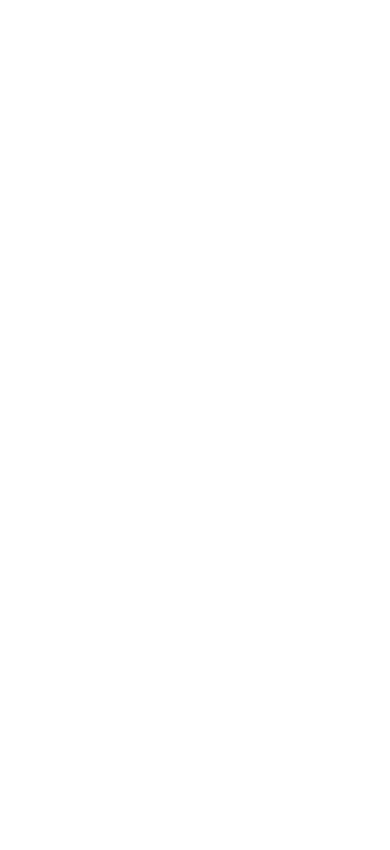
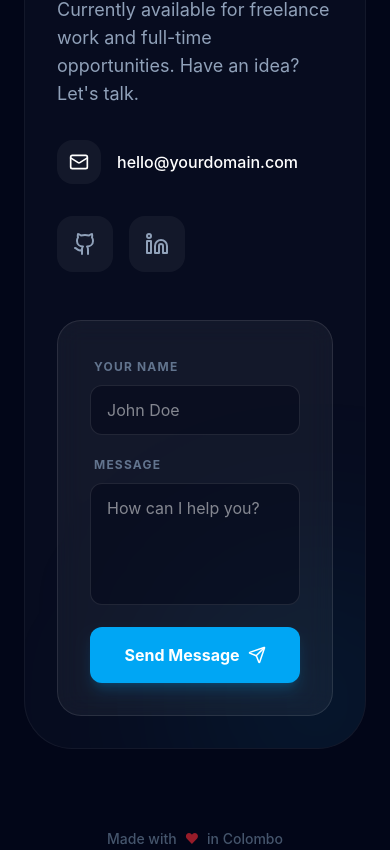
Before and after one commit to HarshanaSenadeera/New-portfolio-2026, a React (Vite) app: page / in a window 390 px wide. Shown: the part 5074-5924 px from the top of the page. Before the commit the page ends 2735 px from the top, so only its background shows below. Built offline with nearby package versions, Linux system fonts and the light colour scheme.

Commit message:
Update about and buid conatct

```diff
--- a/src/App.jsx
+++ b/src/App.jsx
@@ -2,6 +2,8 @@ import { motion } from "framer-motion";
 import Projects from "./components/Projects";
 import { Github, Linkedin, Mail, ArrowUpRight, Code2, Sparkles, ExternalLink } from "lucide-react";
 import Navbar from "./components/Navbar";
+import About from "./components/About";
+import Contact from "./components/Contact";
 
 export default function App() {
   const fadeInUp = {
@@ -81,8 +83,14 @@ export default function App() {
         </div>
       </main>
 
+      {/* 4. About Section */}
+      <About />
+
       {/* 4. Project Grid Section */}
       <Projects />
+
+      {/* 5. Contact Section */}
+      <Contact />
 
       {/* 5. Footer */}
       <footer className="relative z-10 border-t border-white/5 py-10 text-center text-slate-600 text-sm">
--- /dev/null
+++ b/src/components/About.jsx
@@ -0,0 +1,142 @@
+import { motion } from "framer-motion";
+import { User, Cpu, Globe, Zap, Sparkles } from "lucide-react";
+
+export default function About() {
+  const fadeInUp = {
+    initial: { opacity: 0, y: 20 },
+    whileInView: { opacity: 1, y: 0 },
+    viewport: { once: true },
+    transition: { duration: 0.6 }
+  };
+
+  const skillGroups = [
+    { name: "LMS & Backend", skills: ["Moodle", "PHP", "MySQL", "CSS", "HTML"] },
+    { name: "Full Stack", skills: ["Next.js", "Stripe", "Node", "React", "Tailwind CSS", "MongoDB", "Express", "TypeScript", "Firebase"] },
+    { name: "Mobile", skills: ["Flutter", "React Native", "Firebase", "TypeScript"] }
+  ];
+
+  const getIconUrl = (skill) => {
+    const map = {
+      "Moodle": "moodle-original",
+      "PHP": "php-original",
+      "MySQL": "mysql-original",
+      "CSS": "css3-plain",
+      "HTML": "html5-plain",
+      "Next.js": "nextjs-original",
+      "Node": "nodejs-plain",
+      "React": "react-original",
+      "Tailwind CSS": "tailwindcss-original",
+      "MongoDB": "mongodb-plain",
+      "Express": "express-original",
+      "TypeScript": "typescript-plain",
+      "Firebase": "firebase-plain",
+      "Flutter": "flutter-plain",
+      "React Native": "react-original"
+    };
+    const icon = map[skill] || "javascript-plain";
+    return `https://cdn.jsdelivr.net/gh/devicons/devicon/icons/${icon.split('-')[0]}/${icon}.svg`;
+  };
+
+  return (
+    <section id="about" className="relative z-10 container mx-auto px-6 py-24">
+      {/* Section Header */}
+      <motion.div {...fadeInUp} className="mb-16">
+        <h2 className="text-4xl md:text-6xl font-extrabold text-white mb-4 tracking-tighter italic uppercase">
+          About <span className="text-sky-500">Me</span>
+        </h2>
+        <div className="h-1 w-20 bg-sky-500 rounded-full" />
+      </motion.div>
+
+      <div className="grid grid-cols-1 md:grid-cols-3 gap-6">
+
+        {/* 1. Bio Card (The Story) */}
+        <motion.div
+          {...fadeInUp}
+          className="md:col-span-2 p-8 rounded-3xl bg-slate-900/40 border border-white/5 backdrop-blur-sm"
+        >
+          <div className="flex items-center gap-4 mb-6">
+            <div className="p-3 bg-sky-500/10 rounded-xl text-sky-400">
+              <User size={28} />
+            </div>
+            <h3 className="text-2xl font-bold text-white">The Story</h3>
+          </div>
+          <p className="text-slate-400 leading-relaxed text-lg">
+            I'm a Full-stack Developer who loves turning complex ideas into
+            <span className="text-white font-medium"> elegant digital realities.</span> With a deep focus on the
+            modern JavaScript ecosystem, I bridge the gap between robust backend logic and pixel-perfect frontend design.
+          </p>
+          <p className="text-slate-400 mt-4 leading-relaxed">
+            My journey involves mastering diverse environments—from scaling
+            <span className="text-sky-400"> LMS platforms</span> to architecting
+            high-performance <span className="text-purple-400">Mobile Apps</span>.
+          </p>
+        </motion.div>
+
+        {/* 2. Experience Card */}
+        <motion.div
+          {...fadeInUp}
+          transition={{ delay: 0.1 }}
+          className="p-8 rounded-3xl bg-gradient-to-br from-sky-500/20 to-transparent border border-sky-500/20 flex flex-col justify-center items-center text-center"
+        >
+          <Zap className="text-sky-400 mb-4 animate-bounce" size={40} />
+          <h3 className="text-6xl font-black text-white mb-1">2+</h3>
+          <p className="text-sky-400 font-bold uppercase tracking-widest text-xs">Years of Innovation</p>
+        </motion.div>
+
+        {/* 3. Location Card */}
+        <motion.div
+          {...fadeInUp}
+          transition={{ delay: 0.2 }}
+          className="p-8 rounded-3xl bg-slate-900/40 border border-white/5 flex items-center gap-6"
+        >
+          <div className="p-4 bg-purple-500/10 rounded-2xl text-purple-400">
+            <Globe size={32} />
+          </div>
+          <div>
+            <h3 className="text-xl font-bold text-white">Based in</h3>
+            <p className="text-slate-400">Colombo, Sri Lanka</p>
+          </div>
+        </motion.div>
+
+        {/* 4. Tech Stack Card (Large) */}
+        <motion.div
+          {...fadeInUp}
+          transition={{ delay: 0.3 }}
+          className="md:col-span-2 p-8 rounded-3xl bg-slate-900/40 border border-white/5"
+        >
+          <h3 className="text-2xl font-bold text-white mb-8 flex items-center gap-2">
+            <Cpu className="text-emerald-400" size={24} />
+            Technologies I Master
+          </h3>
+
+          <div className="space-y-10">
+            {skillGroups.map((group, i) => (
+              <div key={i}>
+                <h4 className="text-[10px] font-bold text-slate-500 uppercase tracking-[0.3em] mb-5">{group.name}</h4>
+                <div className="flex flex-wrap gap-4">
+                  {group.skills.map((skill) => (
+                    <motion.div
+                      key={skill}
+                      whileHover={{ y: -5, scale: 1.05 }}
+                      className="group flex items-center gap-3 px-4 py-2 bg-white/5 border border-white/10 rounded-2xl hover:border-sky-500/50 hover:bg-sky-500/5 transition-all cursor-default"
+                    >
+                      <img
+                        src={getIconUrl(skill)}
+                        alt={skill}
+                        className="w-5 h-5 grayscale group-hover:grayscale-0 transition-all duration-300"
+                      />
+                      <span className="text-slate-300 group-hover:text-white text-sm font-medium transition-colors">
+                        {skill}
+                      </span>
+                    </motion.div>
+                  ))}
+                </div>
+              </div>
+            ))}
+          </div>
+        </motion.div>
+
+      </div>
+    </section>
+  );
+}
--- /dev/null
+++ b/src/components/Contact.jsx
@@ -0,0 +1,79 @@
+import { motion } from "framer-motion";
+import { Mail, Github, Linkedin, MessageSquare, Send } from "lucide-react";
+
+export default function Contact() {
+  const fadeInUp = {
+    initial: { opacity: 0, y: 20 },
+    whileInView: { opacity: 1, y: 0 },
+    viewport: { once: true },
+    transition: { duration: 0.6 }
+  };
+
+  return (
+    <section id="contact" className="relative z-10 container mx-auto px-6 py-24">
+      <div className="bg-slate-900/40 border border-white/5 rounded-[3rem] p-8 md:p-16 overflow-hidden relative">
+        {/* Background Decorative Glow */}
+        <div className="absolute -bottom-20 -right-20 w-64 h-64 bg-sky-500/10 blur-[100px] rounded-full" />
+
+        <div className="grid grid-cols-1 md:grid-cols-2 gap-12 relative z-10">
+          {/* Left Side: Call to Action */}
+          <motion.div {...fadeInUp}>
+            <h2 className="text-4xl md:text-6xl font-bold text-white mb-6 tracking-tighter">
+              Let's build something <br />
+              <span className="text-sky-500 italic">extraordinary.</span>
+            </h2>
+            <p className="text-slate-400 text-lg mb-8 max-w-sm">
+              Currently available for freelance work and full-time opportunities.
+              Have an idea? Let's talk.
+            </p>
+
+            <div className="space-y-4">
+              <a href="mailto:your.email@example.com" className="flex items-center gap-4 text-white hover:text-sky-400 transition-colors group">
+                <div className="p-3 bg-white/5 rounded-2xl group-hover:bg-sky-500/20 transition-colors">
+                  <Mail size={20} />
+                </div>
+                <span className="font-medium">hello@yourdomain.com</span>
+              </a>
+              <div className="flex gap-4 pt-4">
+                {[Github, Linkedin].map((Icon, i) => (
+                  <button key={i} className="p-4 bg-white/5 rounded-2xl hover:bg-white/10 text-slate-400 hover:text-white transition-all">
+                    <Icon size={24} />
+                  </button>
+                ))}
+              </div>
+            </div>
+          </motion.div>
+
+          {/* Right Side: Simple Quick Message */}
+          <motion.div
+            {...fadeInUp}
+            transition={{ delay: 0.2 }}
+            className="bg-white/5 border border-white/10 p-8 rounded-3xl backdrop-blur-md"
+          >
+            <form className="space-y-4" onSubmit={(e) => e.preventDefault()}>
+              <div>
+                <label className="text-xs font-bold uppercase tracking-widest text-slate-500 ml-1">Your Name</label>
+                <input type="text" className="w-full bg-slate-950/50 border border-white/10 rounded-xl px-4 py-3 mt-2 focus:outline-none focus:border-sky-500 transition-colors text-white" placeholder="John Doe" />
+              </div>
+              <div>
+                <label className="text-xs font-bold uppercase tracking-widest text-slate-500 ml-1">Message</label>
+                <textarea rows="4" className="w-full bg-slate-950/50 border border-white/10 rounded-xl px-4 py-3 mt-2 focus:outline-none focus:border-sky-500 transition-colors text-white resize-none" placeholder="How can I help you?"></textarea>
+              </div>
+              <button className="w-full bg-sky-500 hover:bg-sky-400 text-white font-bold py-4 rounded-xl flex items-center justify-center gap-2 transition-all active:scale-95 shadow-lg shadow-sky-500/20">
+                Send Message
+                <Send size={18} />
+              </button>
+            </form>
+          </motion.div>
+        </div>
+      </div>
+
+      {/* Final Footer Label */}
+      <div className="mt-20 text-center">
+        <p className="text-slate-600 text-sm flex items-center justify-center gap-2 font-medium">
+          Made with <span className="text-red-500/60">❤</span> in Colombo
+        </p>
+      </div>
+    </section>
+  );
+}
```
